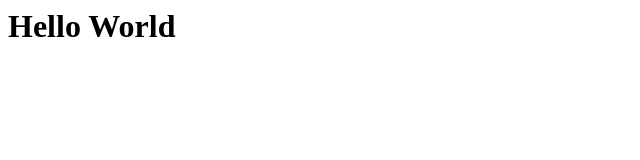
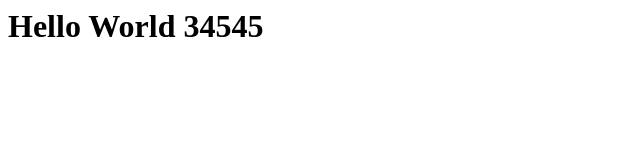
Before and after one commit to Tejaswita/feedhenry-mongo, a plain HTML site: page client/default/index.html in a window 1280 px wide. Shown: the whole page, without its empty margins (0-640 px from the left). Drawn offline with Linux system fonts and the light colour scheme.

Commit message:
update file /client/default/index.html

```diff
--- a/client/default/index.html
+++ b/client/default/index.html
@@ -1 +1 @@
-<h1>Hello World </h1>
+<h1>Hello World 34545 </h1>
```
